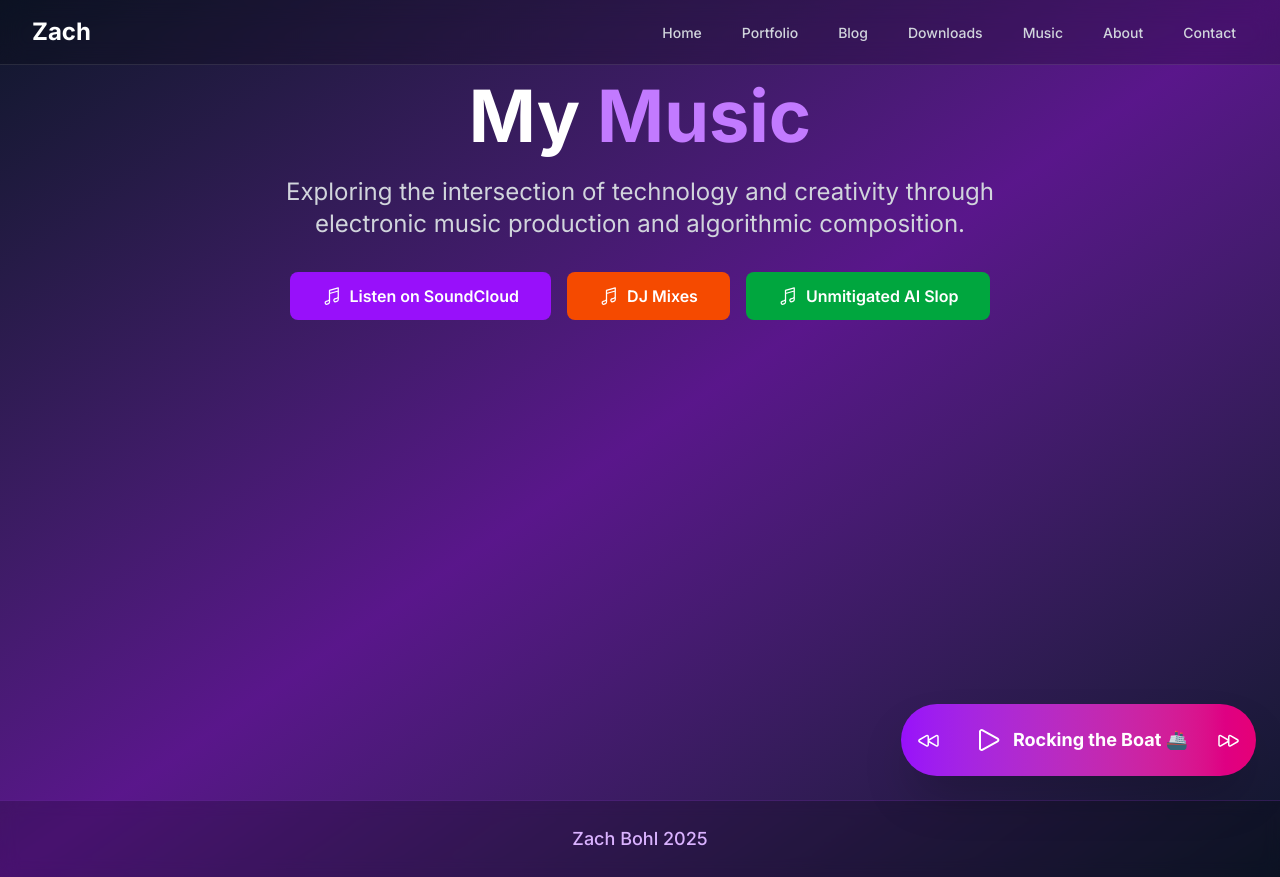
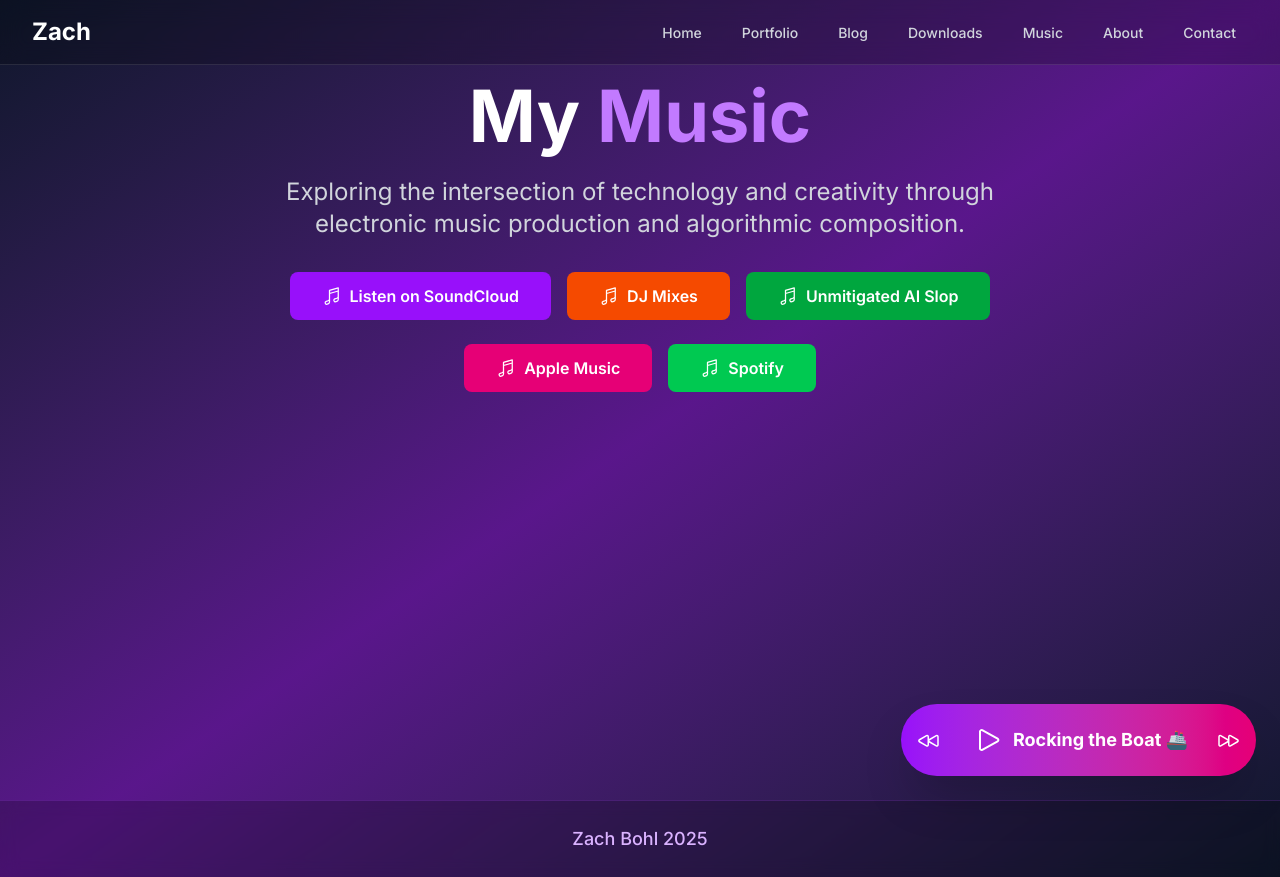
Before and after one commit to zach1020/zachbohlcom, a Next.js app: page /music in a window 1280 px wide. Built offline with nearby package versions, Linux system fonts and the light colour scheme.

Commit message:
Added AM and Spotify buttons

```diff
--- a/src/app/music/page.tsx
+++ b/src/app/music/page.tsx
@@ -28,7 +28,9 @@ export default function Music() {
               Exploring the intersection of technology and creativity through
               electronic music production and algorithmic composition.
             </p>
-            <div className="flex flex-col sm:flex-row gap-4 justify-center items-center mb-12">
+            <div className="flex flex-col gap-6 justify-center items-center mb-12">
+              {/* First row - Original platforms */}
+              <div className="flex flex-col sm:flex-row gap-4 justify-center items-center">
                 <motion.div
                   whileHover={{ scale: 1.05 }}
                   whileTap={{ scale: 0.95 }}
@@ -72,6 +74,39 @@ export default function Music() {
                   </a>
                 </motion.div>
               </div>
+
+              {/* Second row - Streaming platforms */}
+              <div className="flex flex-col sm:flex-row gap-4 justify-center items-center">
+                <motion.div
+                  whileHover={{ scale: 1.05 }}
+                  whileTap={{ scale: 0.95 }}
+                >
+                  <a
+                    href="https://music.apple.com/us/artist/capybara-watanabe/1691089114"
+                    target="_blank"
+                    rel="noopener noreferrer"
+                    className="bg-pink-600 hover:bg-pink-700 text-white px-8 py-3 rounded-lg font-semibold transition-colors duration-200 flex items-center gap-2"
+                  >
+                    <MusicalNoteIcon className="h-5 w-5" />
+                    Apple Music
+                  </a>
+                </motion.div>
+                <motion.div
+                  whileHover={{ scale: 1.05 }}
+                  whileTap={{ scale: 0.95 }}
+                >
+                  <a
+                    href="https://open.spotify.com/artist/7wgD7QbIEMZREnLzl3U4Vk"
+                    target="_blank"
+                    rel="noopener noreferrer"
+                    className="bg-green-500 hover:bg-green-600 text-white px-8 py-3 rounded-lg font-semibold transition-colors duration-200 flex items-center gap-2"
+                  >
+                    <MusicalNoteIcon className="h-5 w-5" />
+                    Spotify
+                  </a>
+                </motion.div>
+              </div>
+            </div>
           </motion.div>
         </div>
       </section>
```
Lines whose indentation alone changed are shown as unchanged.
